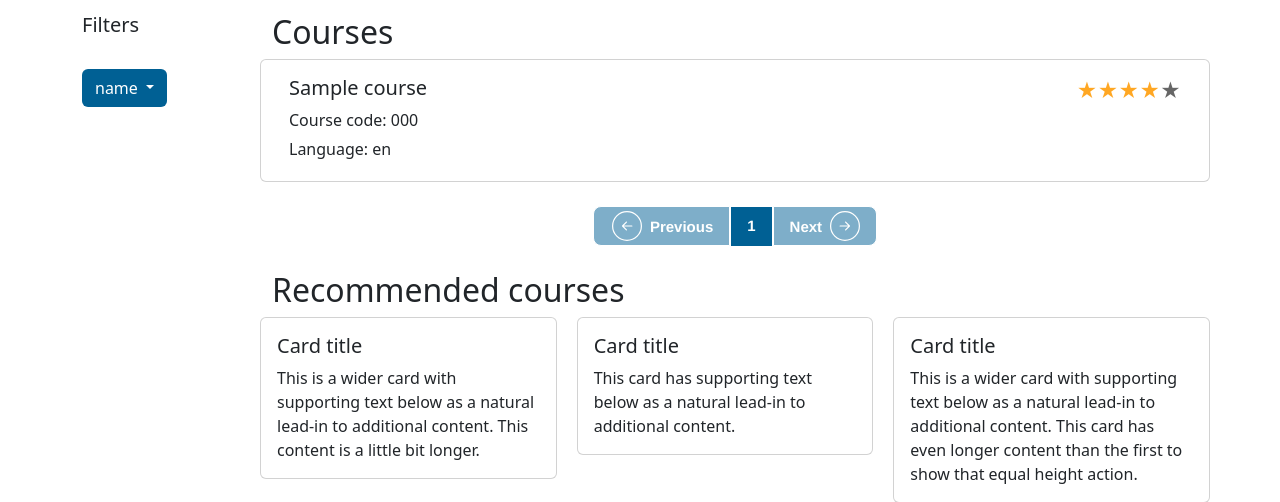
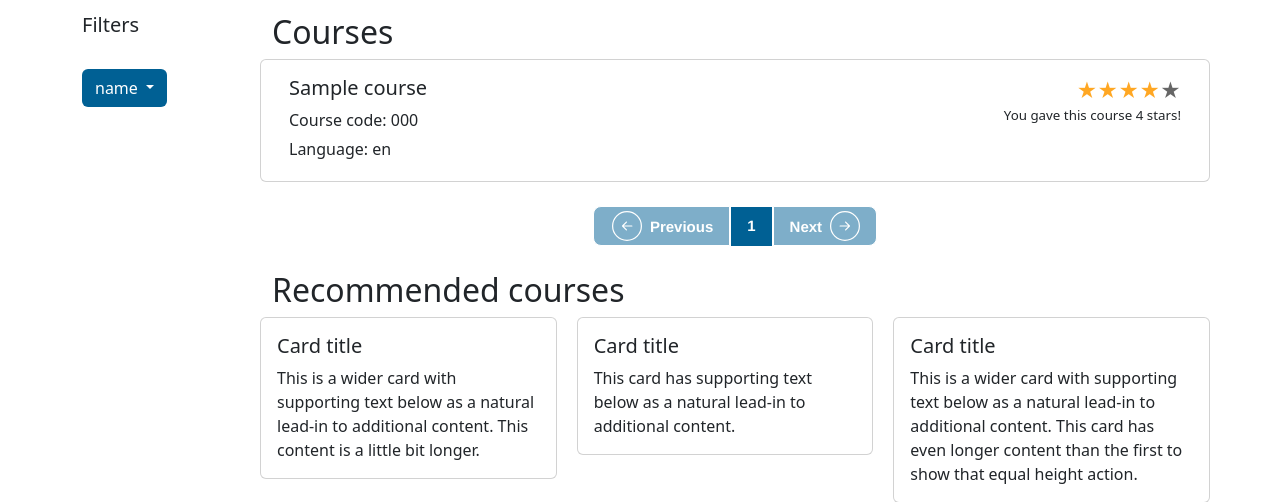
Before and after one commit to KleinJonasUVT/thesis_ma_recsys, a Flask app: template templates/home.html in a window 1280 px wide. Shown: the part 245-747 px from the top of the page. Run offline with Flask 3, Linux system fonts and the light colour scheme; the template is opened without the code that fills it: most values are stand-ins (such as "Sample title", 1, 10 or a date in 2020).

Commit message:
Added message on the rating

```diff
--- a/templates/courseitem.html
+++ b/templates/courseitem.html
@@ -32,21 +32,52 @@
   .rating > input:checked ~ label ~ label {
     color: #ffa723;
   }
+
+  .rating-message {
+    font-size: smaller;
+    float: right;
+  }
 </style>
+
 <div class="row">
   <a href="/course/{{ course['course_code'] }}" target="_blank" class="card">
     <div class="card-body">
+      <div class="row">
+        <div class="col-8">
+          <h5>{{ course['course_name'] }}</h5>
+          <p class="course-details">Course code: {{ course['course_code'] }}</p>
+          <p class="course-details">Language: {{ course['language'] }}</p>
+        </div>
+        <div class="col-4">
+          <div class='row'>
             <form id="rating-form" action="/course/{{ course['course_code'] }}/rating" method="post">
               <div class="rating">
                 {% for star in range(5, 0, -1) %}
-      <input type="radio" id="star{{ star }}-{{ course['course_code'] }}" name="rate" value="{{ star }}" onchange="this.form.submit()" onclick="toggleNotification()" {% if rating_db[course['course_code']] == star %}checked{% endif %}>
+                <input
+                  type="radio"
+                  id="star{{ star }}-{{ course['course_code'] }}"
+                  name="rate"
+                  value="{{ star }}"
+                  onchange="this.form.submit()"
+                  onclick="toggleNotification()"
+                  {% if rating_db[course['course_code']] == star %}checked{% endif %}
+                >
                 <label for="star{{ star }}-{{ course['course_code'] }}" title="text"></label>
                 {% endfor %}
               </div>
             </form>
-      <h5>{{ course['course_name'] }}</h5>
-      <p class="course-details">Course code: {{ course['course_code'] }}</p>
-      <p class="course-details">Language: {{ course['language'] }}</p>
+          </div>
+          <div class='row'>
+            <div class="rating-details">
+              {% if rating_db[course['course_code']] > 1 %}
+              <p class="rating-message">You gave this course {{ rating_db[course['course_code']] }} stars!</p>
+              {% elif rating_db[course['course_code']] == 1 %}
+              <p class="rating-message">You gave this course {{ rating_db[course['course_code']] }} star!</p>
+              {% endif %}
+            </div>
+          </div>
+        </div>
+      </div>
     </div>
   </a>
 </div>
```
Lines whose indentation alone changed are shown as unchanged.
